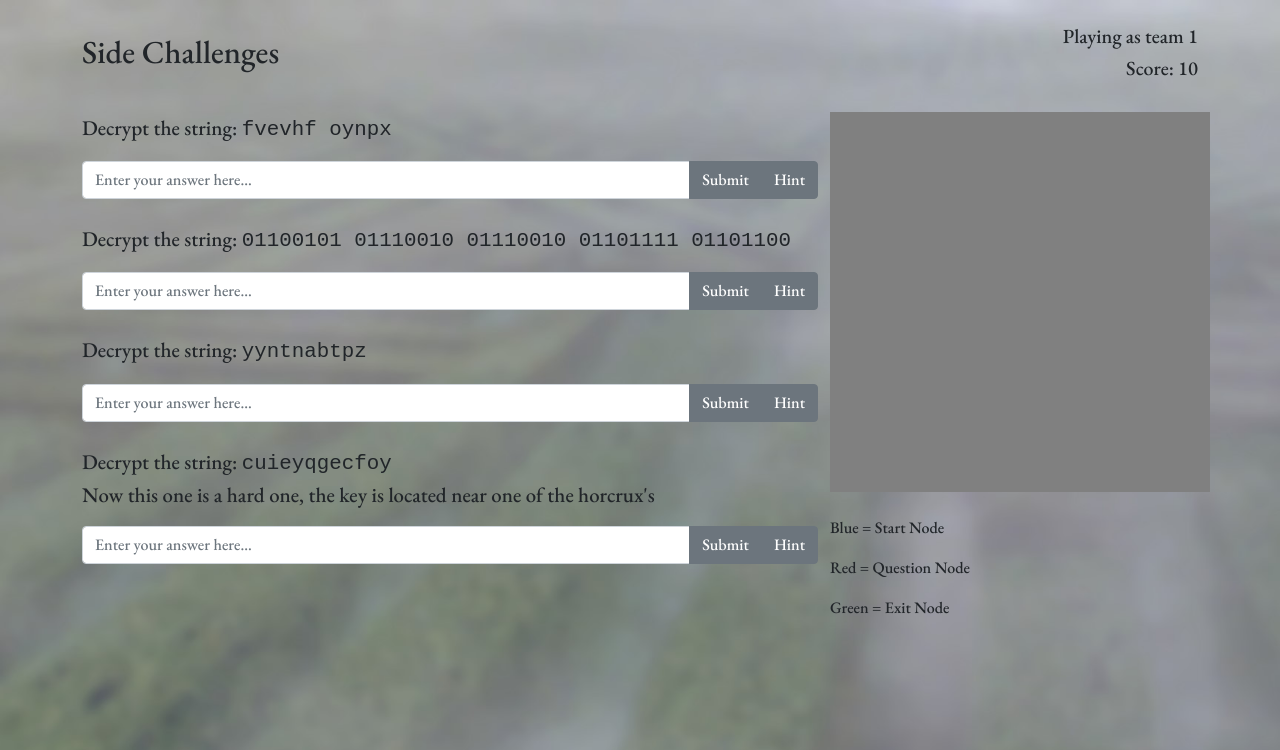
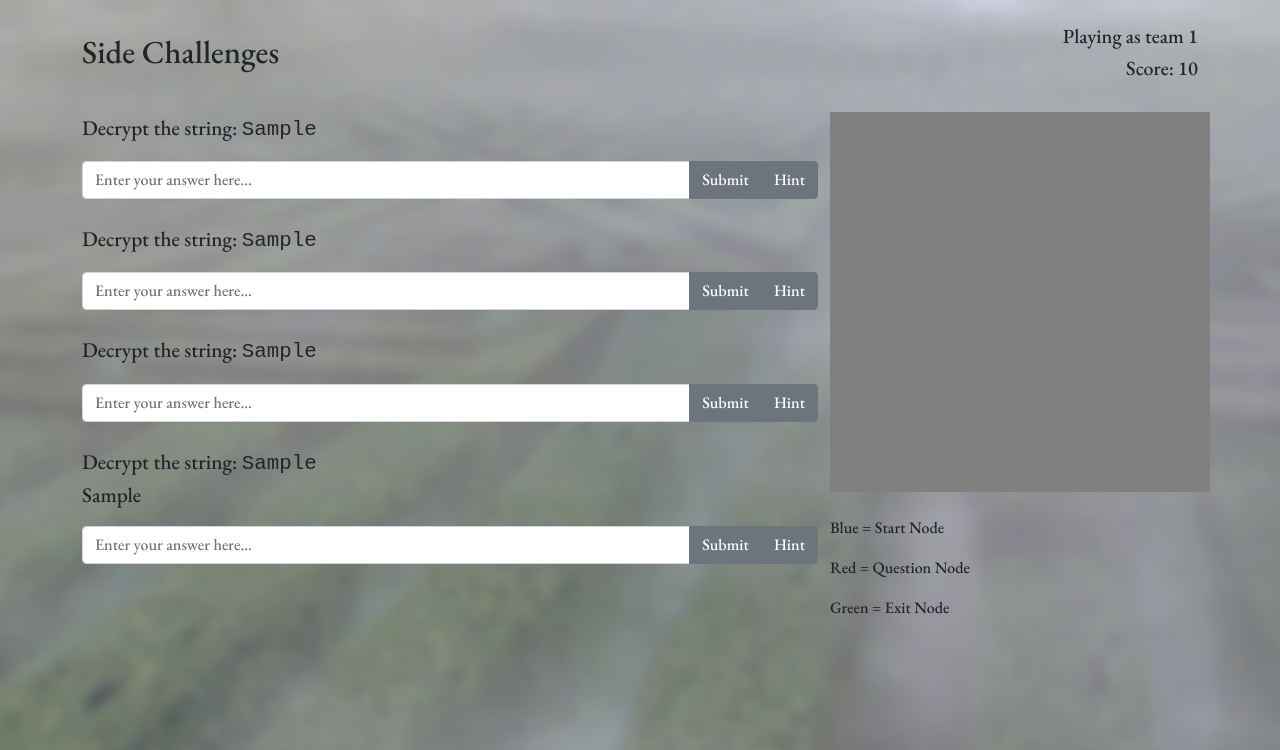
Before and after one commit to ariten/HP_Maze, a Django app: template maze_server/maze/templates/maze/side_challenges.html in a window 1280 px wide. Shown: the top 750 px of the page. Run offline with Django 3.2, Linux system fonts and the light colour scheme; the template is opened without the code that fills it: most values are stand-ins (such as "Sample title", 1, 10 or a date in 2020); parts of the project's set-up code (start-up, migrations or seed data) failed here and were passed over.

```diff
--- a/maze_server/maze/templates/maze/side_challenges.html
+++ b/maze_server/maze/templates/maze/side_challenges.html
@@ -22,7 +22,7 @@
 <div class="row">
     <div class="col-md-8">
         {% comment %} Questions go here {% endcomment %}
-        <p class="scPrompt">Decrypt the string: <span class="scText">fvevhf oynpx</span></p>
+        <p class="scPrompt">Decrypt the string: <span class="scText">{{ q1 }}</span></p>
 
         <div class="input-group">
             <input type="text" class="form-control" id="userTextInputSC1" placeholder="Enter your answer here..." autocomplete="off" data-lpignore="true">
@@ -33,7 +33,7 @@
         <div id="scHint1" class="mb-4"></div>
 
 
-        <p class="scPrompt">Decrypt the string: <span class="scText">01100101 01110010 01110010 01101111 01101100</span></p>
+        <p class="scPrompt">Decrypt the string: <span class="scText">{{ q2 }}</span></p>
 
         <div class="input-group">
             <input type="text" class="form-control" id="userTextInputSC2" placeholder="Enter your answer here..." autocomplete="off" data-lpignore="true">
@@ -44,7 +44,7 @@
         <div id="scHint2" class="mb-4"></div>
 
 
-        <p class="scPrompt">Decrypt the string: <span class="scText">yyntnabtpz</span></p>
+        <p class="scPrompt">Decrypt the string: <span class="scText">{{ q3 }}</span></p>
 
         <div class="input-group">
             <input type="text" class="form-control" id="userTextInputSC3" placeholder="Enter your answer here..." autocomplete="off" data-lpignore="true">
@@ -54,7 +54,7 @@
         <div id="scResult3" class="mb-1"></div>
         <div id="scHint3" class="mb-4"></div>
 
-        <p class="scPrompt">Decrypt the string: <span class="scText">cuieyqgecfoy</span><br>Now this one is a hard one, the key is located near one of the horcrux's</p>
+        <p class="scPrompt">Decrypt the string: <span class="scText">{{ q4 }}</span><br>{{ q4a }}</p>
 
         <div class="input-group">
             <input type="text" class="form-control" id="userTextInputSC4" placeholder="Enter your answer here..." autocomplete="off" data-lpignore="true">
```
Also changed, not shown: maze_server/maze/views.py (+23 -2 lines).
